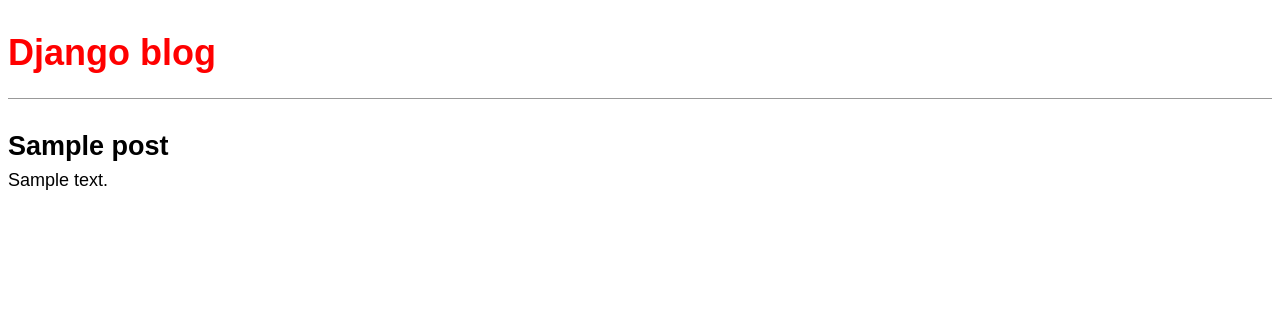
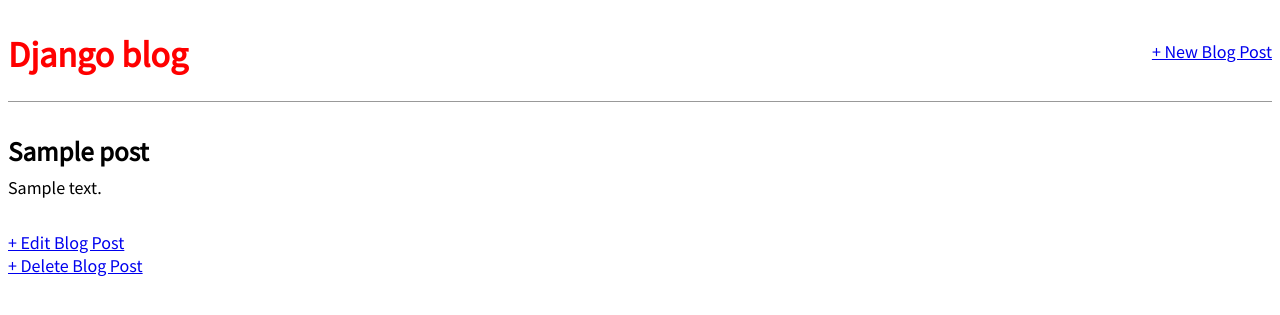
Before and after one commit to chad-sendit/CIDM6325, a Django app: page /post/1/ in a window 1280 px wide. Shown: the top 315 px of the page. Run offline with Django 4.2, Linux system fonts and the light colour scheme; tables that the repository leaves empty hold one stand-in row (values such as "Sample post").

Commit message:
updated chapter 6 of blog app

```diff
--- a/Blog-App/blog/urls.py
+++ b/Blog-App/blog/urls.py
@@ -1,7 +1,16 @@
 from django.urls import path
-from .views import BlogDetailView, BlogListView
+from .views import (
+    BlogDeleteView,
+    BlogDetailView,
+    BlogListView,
+    BlogCreateView,
+    BlogUpdateView
+)
 
 urlpatterns = [
+    path("post/new", BlogCreateView.as_view(), name="post_new"),
     path("post/<int:pk>/", BlogDetailView.as_view(), name="post_detail"),
+    path("post/<int:pk>edit/", BlogUpdateView.as_view(), name="post_edit"),
+    path("post/<int:pk>delete/", BlogDeleteView.as_view(), name="post_delete"),
     path("", BlogListView.as_view(), name="home"),
 ]
--- a/Blog-App/blog/views.py
+++ b/Blog-App/blog/views.py
@@ -1,5 +1,12 @@
 from re import L
-from django.views.generic import DetailView, ListView
+from django.views.generic import (
+    CreateView,
+    DetailView,
+    ListView,
+    UpdateView,
+    DeleteView
+)
+from django.urls import reverse_lazy
 from .models import Post
 
 # Create your views here.
@@ -11,3 +18,20 @@ class BlogListView(ListView):
 class BlogDetailView(DetailView):
     model = Post
     template_name = "post_detail.html"
+
+
+class BlogCreateView(CreateView):
+    model = Post
+    template_name = "post_new.html"
+    fields = ["title", "author", "body"]
+
+
+class BlogUpdateView(UpdateView):
+    model = Post
+    template_name = "post_edit.html"
+    fields = ["title", "body"]
+
+class BlogDeleteView(DeleteView):
+    model = Post
+    template_name = "post_delete.html"
+    success_url = reverse_lazy('home')
--- a/Blog-App/templates/base.html
+++ b/Blog-App/templates/base.html
@@ -2,12 +2,17 @@
 <html>
   <head>
     <title>Django blog</title>
-    {% comment "" %}<link href="https://fonts.googleapis.com/css?family=Source+Sans+Pro:400" rel="stylesheet">{% endcomment %}
+    <link href="https://fonts.googleapis.com/css?family=Source+Sans+Pro:400" rel="stylesheet">
     <link rel="stylesheet" href="{% static 'css/base.css' %}">
   </head>
   <body>
     <header>
-      <h1><a href="{% url 'home' %}">Django blog</a></h1>
+      <div class='nav-left'>
+        <h1><a href="{% url 'home' %}">Django blog</a></h1>
+      </div>
+      <div class='nav-right'>
+        <a href="{% url 'post_new' %}">+ New Blog Post</a>
+      </div>
     </header>
     <div>
       {% block content %}
--- a/Blog-App/templates/post_detail.html
+++ b/Blog-App/templates/post_detail.html
@@ -5,5 +5,6 @@
     <h2>{{ post.title }}</h2>
     <p>{{ post.body }}</p>
   </div>
-
+<a href="{% url 'post_edit' post.pk %}">+ Edit Blog Post</a><br/>
+<a href="{% url 'post_delete' post.pk %}">+ Delete Blog Post</a>
 {% endblock content %}
```
Also changed, not shown: Blog-App/blog/tests.py (+15 -0 lines), Blog-App/templates/post_delete.html (added, +10 -0 lines), Blog-App/templates/post_edit.html (added, +10 -0 lines), Blog-App/templates/post_new.html (added, +10 -0 lines).
